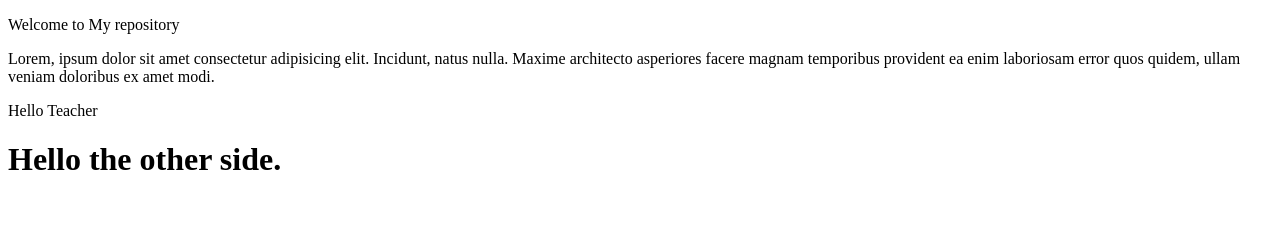
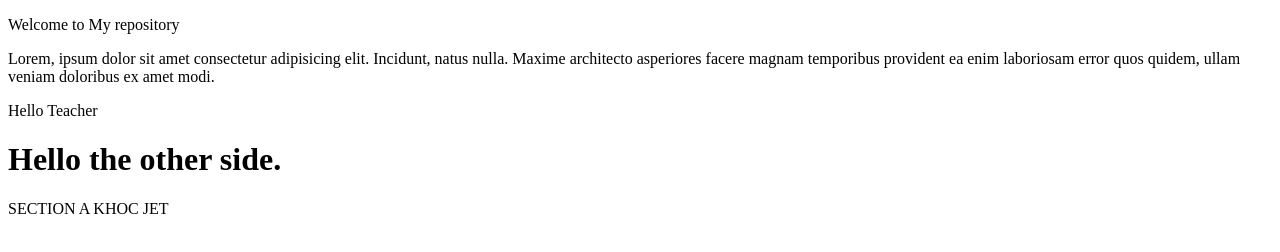
Before and after one commit to ArunaShankar414/B8ADemorepo, a plain HTML site: page index.html in a window 1280 px wide. Drawn offline with Linux system fonts and the light colour scheme.

Commit message:
SECTION A KHOC JET

```diff
--- a/index.html
+++ b/index.html
@@ -12,6 +12,7 @@
 <p>Hello Teacher</p>
 <H1>Hello the other side.</H1>
 
+<p>SECTION A KHOC JET</p>
 
 </body>
 </html>
```
